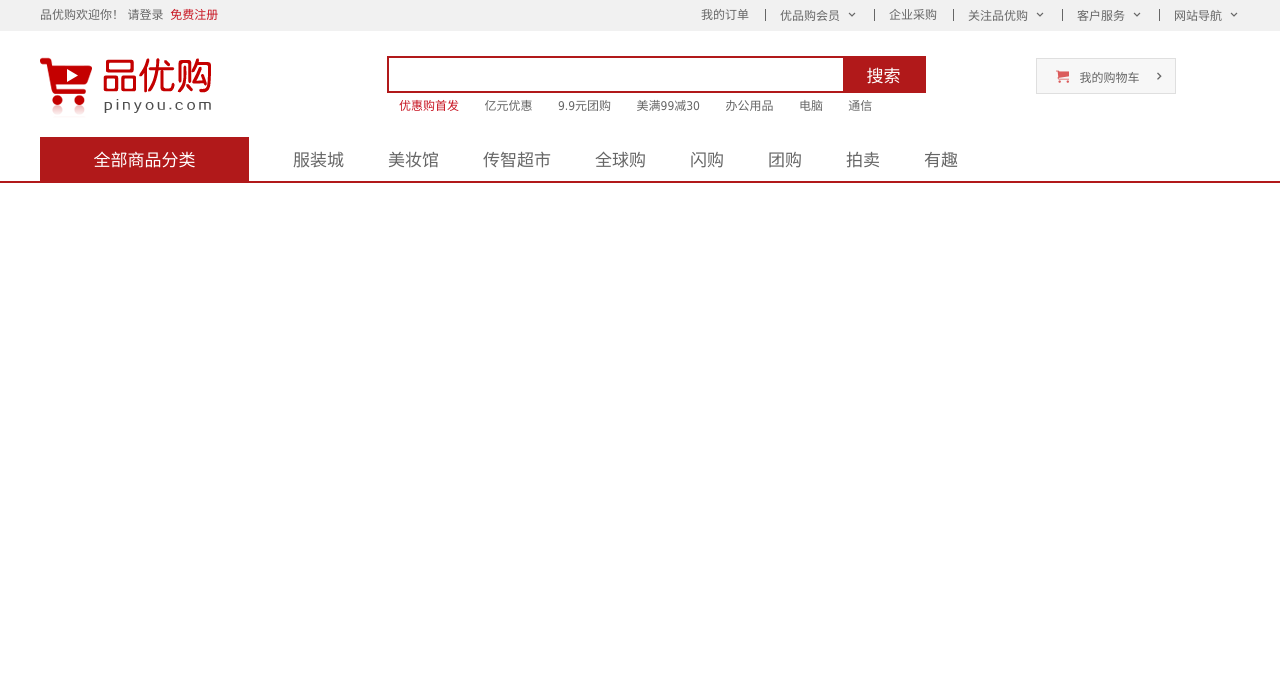
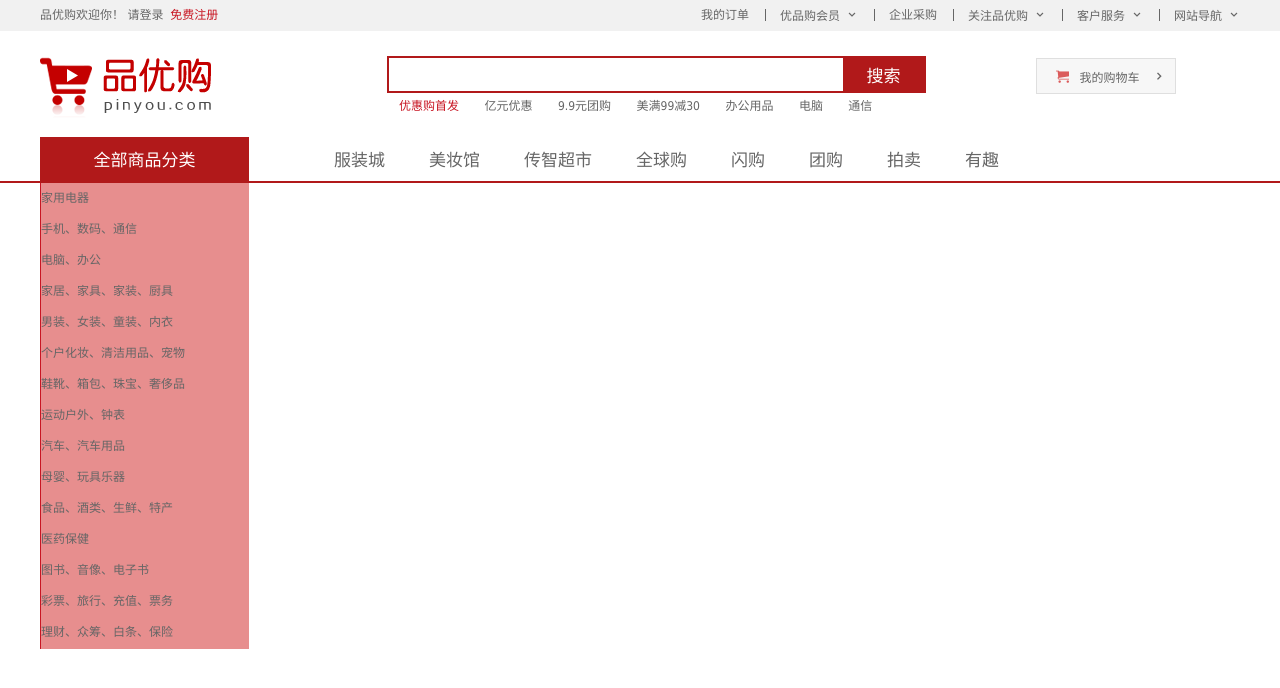
Before and after one commit to zx2022x/static_pratic, a plain HTML site: page index.html in a window 1280 px wide. Drawn offline with Linux system fonts and the light colour scheme; files whose address does not match are found by name.

Commit message:
不一定要遵循教程来写

```diff
--- a/css/common.less
+++ b/css/common.less
@@ -153,11 +153,12 @@
 
 // -- nav模块制作 start
 .nav{
+
   height: 46px;
   border-bottom:2px solid #b1191a;
 
    .w{
-
+    position:relative;
 
     .dropdown{
          .dt{
@@ -171,11 +172,27 @@
            color:#ffffff;
 
          }
+        //  .dd{
+        //    background-color: #e78e8e;
+        //     width: 209px;
+        //     height: 466px;
+        //     border-left:1px solid #c81623;
+
+        //     li{
+        //       height:31px;
+        //       line-height:31px;
+        //     }
+
+        //  }
 
     }
 
     .navitems{
+       position:absolute;
+       left: 250px;
+       top:0;
       li{
+
         float:left;
         line-height: 46px;
 
@@ -186,7 +203,25 @@
     }
 
    }
+}
 
 
+  .w{
+    position:relative;
+  .dd{
+   position:absolute;
+   left:0;
+   top:0;
+   background-color: #e78e8e;
+   width: 209px;
+   height: 466px;
+   border-left:1px solid #c81623;
 
+   li{
+
+
+     height:31px;
+     line-height:31px;
+   }
+  }
 }
--- a/index.html
+++ b/index.html
@@ -87,11 +87,28 @@
     <div class="w">
         <div class="dropdown">
          <div class="dt">全部商品分类</div>
-         <div class="dd">
+     <!-- <div class="dd">
+          <ul>
+              <li><a href="">家用电器</a></li>
+              <li><a href="">手机、数码、通信</a></li>
+              <li><a href="">电脑、办公</a></li>
+              <li><a href="">家居、家具、家装、厨具</a></li>
+              <li><a href="">男装、女装、童装、内衣</a></li>
+              <li><a href="">个户化妆、清洁用品、宠物</a></li>
+              <li><a href="">鞋靴、箱包、珠宝、奢侈品</a></li>
+              <li><a href="">运动户外、钟表</a></li>
+              <li><a href="">汽车、汽车用品</a></li>
+              <li><a href="">母婴、玩具乐器</a></li>
+              <li><a href="">食品、酒类、生鲜、特产</a></li>
+              <li><a href="">医药保健</a></li>
+              <li><a href="">图书、音像、电子书</a></li>
+              <li><a href="">彩票、旅行、充值、票务</a></li>
+              <li><a href="">理财、众筹、白条、保险</a></li>
 
-         </div>
+          </ul>
+         </div>  -->
         </div>
-        <div class="navitems">
+      <div class="navitems">
          <ul>
              <li><a href="">服装城</a></li>
              <li><a href="">美妆馆</a></li>
@@ -106,7 +123,31 @@
     </div>
 
 </div>
+<!-- 多列表 -->
 
+
+    <div class="w">
+    <div class="dd">
+    <ul>
+        <li><a href="">家用电器</a></li>
+        <li><a href="">手机、数码、通信</a></li>
+        <li><a href="">电脑、办公</a></li>
+        <li><a href="">家居、家具、家装、厨具</a></li>
+        <li><a href="">男装、女装、童装、内衣</a></li>
+        <li><a href="">个户化妆、清洁用品、宠物</a></li>
+        <li><a href="">鞋靴、箱包、珠宝、奢侈品</a></li>
+        <li><a href="">运动户外、钟表</a></li>
+        <li><a href="">汽车、汽车用品</a></li>
+        <li><a href="">母婴、玩具乐器</a></li>
+        <li><a href="">食品、酒类、生鲜、特产</a></li>
+        <li><a href="">医药保健</a></li>
+        <li><a href="">图书、音像、电子书</a></li>
+        <li><a href="">彩票、旅行、充值、票务</a></li>
+        <li><a href="">理财、众筹、白条、保险</a></li>
+
+    </ul>
+</div>
+   </div>
 </body>
 
 </html>
```
Also changed, not shown: html对照.html (+6 -1 lines), css/common.css.
